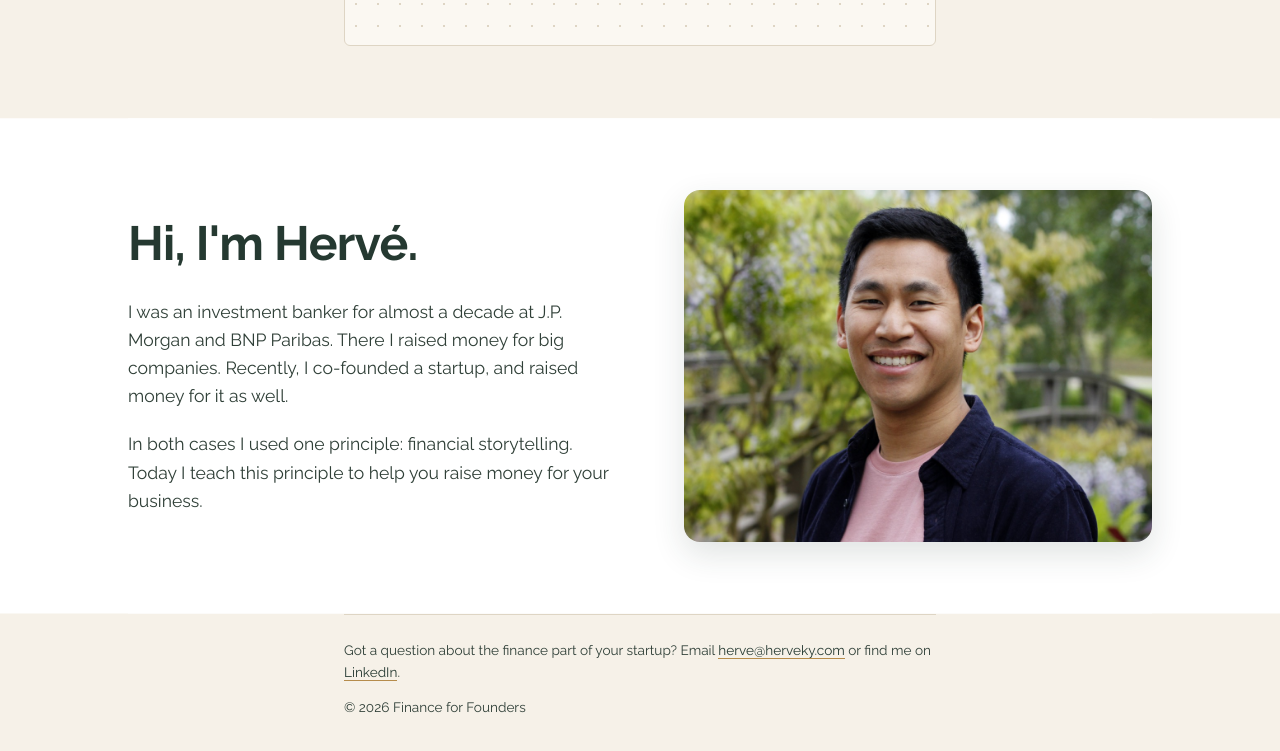
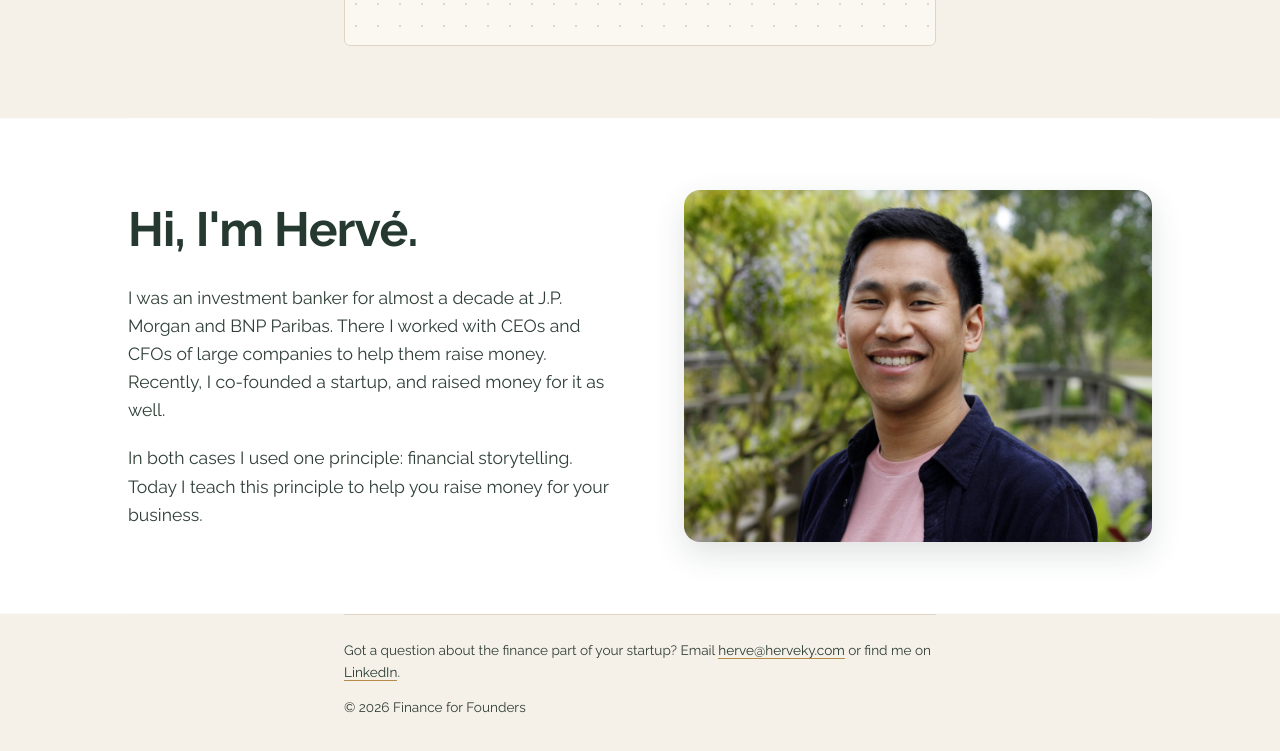
Before and after one commit to Explorherve/herveky-website, a plain HTML site: page index.html in a window 1280 px wide. Shown: the part 3261-4012 px from the top of the page. Drawn offline with Linux system fonts and the light colour scheme.

Commit message:
Update about text on homepage (#8)
Claude-Session: https://claude.ai/code/session_01HCw2uT9c1TxX5PnzNFHaPk

Co-authored-by: Hervé Ky <herve@herveky.com>
Co-authored-by: Claude Sonnet 5.5 <noreply@anthropic.com>

```diff
--- a/index.html
+++ b/index.html
@@ -1278,7 +1278,7 @@ posthog.init("phc_tSPeLLgLuj4amoGMKtEX2k3u7K3A2PjhouWPisaxMv3P", {
     <section class="about-section band-white" id="about">
       <div class="about-text">
         <h2>Hi, I'm Hervé.</h2>
-        <p>I was an investment banker for almost a decade at J.P. Morgan and BNP Paribas. There I raised money for big companies. Recently, I co-founded a startup, and raised money for it as well.</p>
+        <p>I was an investment banker for almost a decade at J.P. Morgan and BNP Paribas. There I worked with CEOs and CFOs of large companies to help them raise money. Recently, I co-founded a startup, and raised money for it as well.</p>
         <p>In both cases I used one principle: financial storytelling. Today I teach this principle to help you raise money for your business.</p>
       </div>
       <div class="about-photo"><img src="/herve.jpg" alt="Hervé" width="1280" height="853" loading="lazy"></div>
```
